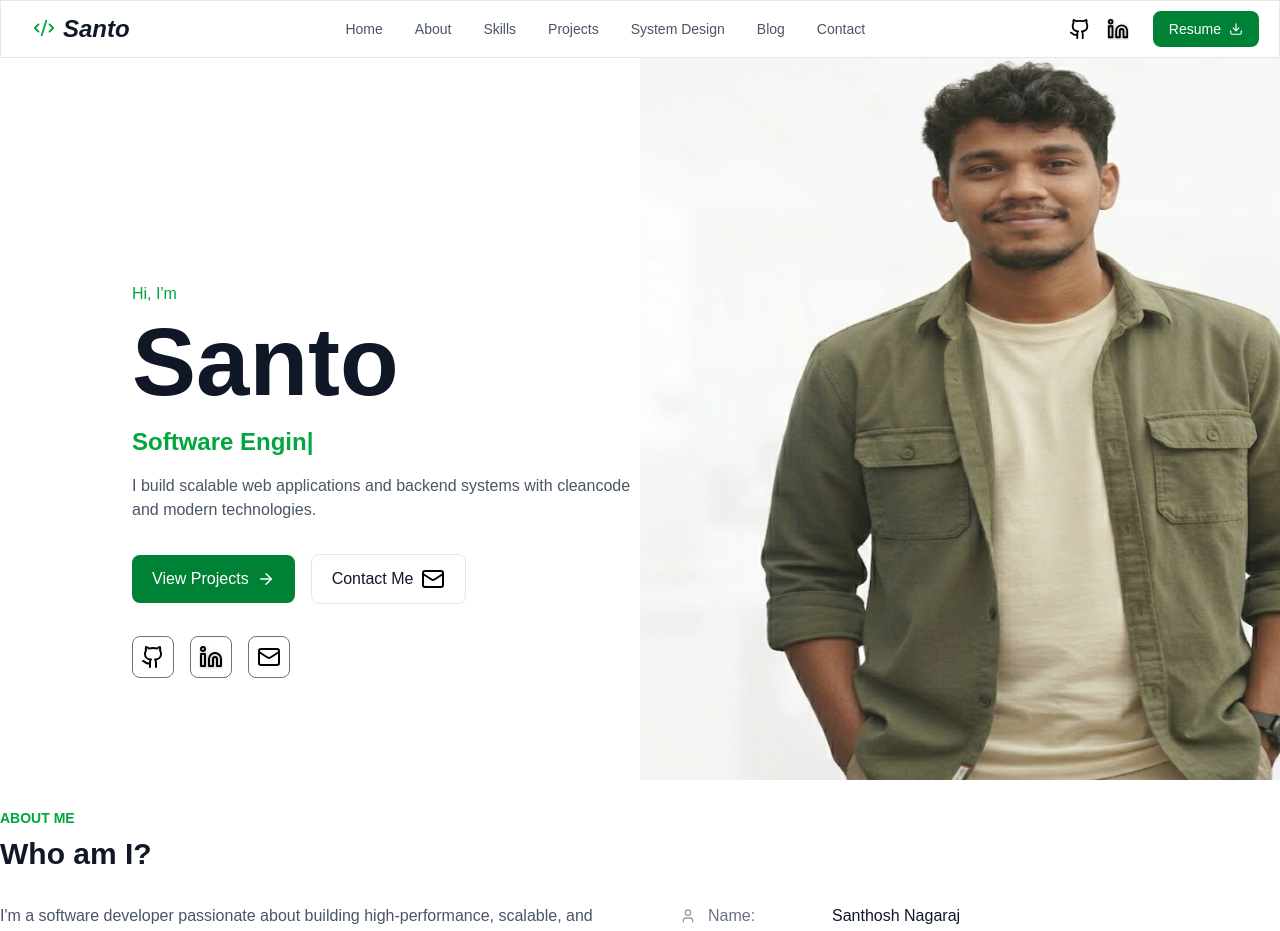
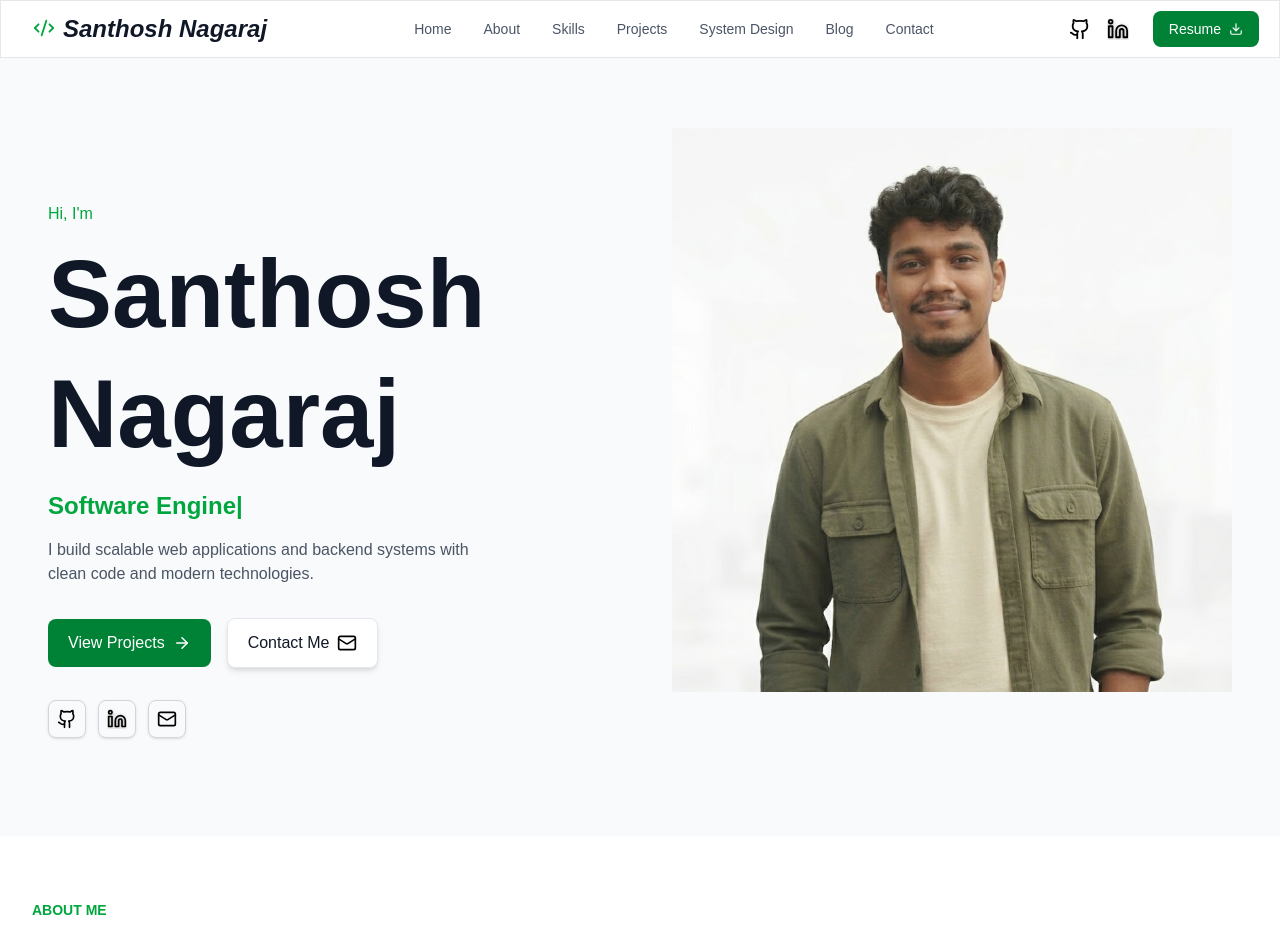
Before and after one commit to santhoshnagaraj-info/My-Portfolio, a Next.js app: page / in a window 1280 px wide. Shown: the top 931 px of the page. Built offline with nearby package versions, Linux system fonts and the light colour scheme.

Commit message:
Alignment issues solved in the Hero and About page.

```diff
--- a/src/components/About.tsx
+++ b/src/components/About.tsx
@@ -6,20 +6,20 @@ const iconMap = { user: User, "map-pin": MapPin, briefcase: Briefcase, mail: Mai
 export default function About() {
   return (
     <section id="about" className="bg-white">
-      <div className="max-w-7xl mx-auto -px-5 py-10">
+      <div className="max-w-7xl mx-auto px-4 sm:px-6 lg:px-8 py-10 sm:py-14 lg:py-16">
         <p className="text-green-600 font-semibold text-sm mb-2">ABOUT ME</p>
-        <h2 className="text-3xl font-bold text-gray-900 mb-8">Who am I?</h2>
+        <h2 className="text-2xl sm:text-3xl lg:text-4xl font-bold text-gray-900 mb-8">Who am I?</h2>
 
-        <div className="grid md:grid-cols-2 gap-20">
+        <div className="grid grid-cols-1 md:grid-cols-2 sm:gap-10 lg:gap-20">
           <div>
-            <p className="text-gray-600 mb-6">
+            <p className="text-gray-600 text-sm sm:text-base mb-6">
               I'm a software developer passionate about building
               high-performance, scalable, and user-friendly applications. I
               enjoy solving complex problems, designing clean architectures,
               and continuously learning new technologies.
             </p>
 
-            <div className="flex flex-wrap gap-3">
+            <div className="flex flex-wrap gap-2 sm:gap-3">
               {aboutTagsData.map((tag) => {
                 const Icon = iconMap[tag.icon as keyof typeof iconMap];
                 return (
@@ -35,14 +35,14 @@ export default function About() {
             </div>
           </div>
 
-          <div className="space-y-4">
+          <div className="space-y-3 sm:space-y-4">
             {aboutInfoData.map((info) => {
               const Icon = iconMap[info.icon as keyof typeof iconMap];
               return (
-                <div key={info.id} className="flex items-center gap-3">
-                  <Icon size={16} className="text-gray-400" />
-                  <span className="text-gray-500 w-28">{info.label}</span>
-                  <span className={info.highlight ? "text-green-600 font-medium" : "text-gray-900 font-medium"}>
+                <div key={info.id} className="flex items-start sm:items-center gap-3 min-w-0">
+                  <Icon size={16} className="text-gray-400 mt-0.5 sm:mt-0 shrink-0" />
+                  <span className="text-gray-500 lg:text-sm sm:text-xs w-24 sm:w-28 shrink-0">{info.label}</span>
+                  <span className={`lg:text-sm sm:text-xs font-medium ${info.highlight ? "text-green-600" : "text-gray-500"}`}>
                     {info.value}
                   </span>
                 </div>
--- a/src/components/Header.tsx
+++ b/src/components/Header.tsx
@@ -14,7 +14,7 @@ export default function Header() {
           className="flex items-left gap-2 p-3 sm:text-2xl font-bold italic text-gray-900"
         >
           <Code2 className="text-green-600 mt-1" size={22} />
-          Santo
+          Santhosh Nagaraj
         </Link>
 
         {/* MIDDLE: NAV (hidden on mobile) */}
@@ -67,7 +67,7 @@ export default function Header() {
             href="/resume.pdf"
             className="flex items-center justify-center rounded-lg bg-green-700 p-2 text-white hover:bg-green-800 transition md:hidden"
           >
-            <Download size={18} />
+            <Download size={14} />
           </Link>
 
         </div>
--- a/src/components/Hero.tsx
+++ b/src/components/Hero.tsx
@@ -3,78 +3,81 @@ import Link from "next/link";
 import { ArrowRight } from "lucide-react";
 import TextType from "@/utils/TextType";
 
-
 export default function Hero() {
   return (
-    <section id="home" className="w-auto h-full bg-gray-70 flex items-center mt-25 -mb-15">
-      <div className="max-w-auto w-full lg:px-15 px-8 justify-between mb-12">
+    <section id="home" className="w-full bg-gray-50 min-h-screen flex items-center">
+      <div className="max-w-7xl w-full mx-auto px-4 sm:px-6 lg:px-12 py-16 pt-24 pb-10 sm:pt-28 sm:pb-14 lg:pt-32 lg:pb-6">
 
-        <div className="grid items-center gap-15 md:grid-cols-2 ml-13">
+        <div className="grid grid-cols-1 md:grid-cols-2 gap-10 lg:gap-16 items-center">
 
-          <div className="pl-5">
-            <p className="mb-2 font-extralight text-green-600 mt-20 text-base">Hi, I'm</p>
-            <h1 className="mb-4 font-extrabold text-gray-900 text-8xl">Santo</h1>
-            <h2 className="mb-4 text-2xl font-semibold"><TextType/></h2>
-            <p className="mb-8 text-gray-600 text-base">I build scalable web applications and backend systems with cleancode and modern technologies.</p>
+          {/* Left */}
+          <div className="flex flex-col order-2 md:order-1">
+            <p className="mb-2 font-light text-green-600 text-sm sm:text-base">Hi, I'm</p>
+            <h1 className="mb-4 font-extrabold text-gray-900 text-4xl sm:text-6xl lg:text-7xl xl:text-8xl leading-tight">
+              Santhosh Nagaraj
+            </h1>
+            <h2 className="mb-4 text-lg sm:text-xl lg:text-2xl font-semibold">
+              <TextType />
+            </h2>
+            <p className="mb-8 text-gray-600 text-sm sm:text-base max-w-md">
+              I build scalable web applications and backend systems with clean
+              code and modern technologies.
+            </p>
 
-
-            <div className="mb-8 flex items-center gap-4 sm:text-sm lg:text-base">
+            <div className="mb-8 flex flex-wrap items-center gap-3 sm:gap-4">
               <Link
-                href="#projects" className="flex items-center gap-2 rounded-lg bg-green-700 px-5 py-3 font-medium text-white transition-colors hover:text-black">View Projects
-                <ArrowRight size={18} />
+                href="#projects"
+                className="flex items-center gap-2 rounded-lg bg-green-700 px-4 sm:px-5 py-2.5 sm:py-3 text-sm sm:text-base font-medium text-white hover:bg-green-800 transition-colors"
+              >
+                View Projects <ArrowRight size={18} />
               </Link>
-
               <Link
-                href="#contact" className="flex items-center gap-2 rounded-lg border border-gray-200 bg-white px-5 py-3 font-medium text-gray-900 transition-colors hover:bg-gray-100">Contact Me
-                <Image src="/icons/mail.svg" alt="Email" width={24} height={24}/>
+                href="#contact"
+                className="flex items-center gap-2 rounded-lg border border-gray-200 bg-white px-4 sm:px-5 py-2.5 sm:py-3 text-sm sm:text-base font-medium text-gray-900 hover:bg-gray-100 shadow-md hover:shadow-lg transition-shadow"
+              >
+                Contact Me
+                <Image src="/icons/mail.svg" alt="Email" width={20} height={20} />
               </Link>
             </div>
 
-
-            <div className="flex items-center gap-4">
+            <div className="flex items-center gap-3">
               <Link
                 href="https://github.com/santhoshnagaraj-info"
                 target="_blank"
                 rel="noopener noreferrer"
-                className="p-2 border border-gray-500 rounded-lg"
+                className="p-2 border border-gray-300 rounded-lg shadow-sm hover:shadow-md hover:border-green-500 transition-all"
               >
-                <Image
-                  src="/icons/github.svg"
-                  alt="GitHub"
-                  width={24}
-                  height={24}
-                />
+                <Image src="/icons/github.svg" alt="GitHub" width={20} height={20} />
               </Link>
-
               <Link
                 href="https://www.linkedin.com/in/santhoshnagaraj-info/"
                 target="_blank"
                 rel="noopener noreferrer"
-                className="p-2 border border-gray-500 rounded-lg"
+                className="p-2 border border-gray-300 rounded-lg shadow-sm hover:shadow-md hover:border-green-500 transition-all"
               >
-                <Image
-                  src="/icons/Linkedin.svg"
-                  alt="LinkedIn"
-                  width={24}
-                  height={24}
-                />
+                <Image src="/icons/Linkedin.svg" alt="LinkedIn" width={20} height={20} />
               </Link>
-
-              <Link href="mailto:santhoshnagaraj.info@gmail.com" className="p-2 border border-gray-500 rounded-lg">
-                <Image
-                  src="/icons/mail.svg"
-                  alt="Email"
-                  width={24}
-                  height={24}
-                />
+              <Link
+                href="mailto:santhoshnagaraj.info@gmail.com"
+                className="p-2 border border-gray-300 rounded-lg shadow-sm hover:shadow-md hover:border-green-500 transition-all"
+              >
+                <Image src="/icons/mail.svg" alt="Email" width={20} height={20} />
               </Link>
             </div>
           </div>
 
-          <div className="relative sm:w-40 sm:h-45 lg:w-201 lg:h-190 flex items-center justify-center overflow-hidden lg:-ml-14 lg:-mt-20 opacity-90">
-            <Image src="/images/hero-page-picture.jpg" alt="Santo - Software Engineer" fill priority className="w-full h-full"/></div>
+          {/* Right - Image */}
+          <div className="relative order-1 md:order-2 w-full h-64 sm:h-80 md:h-180 lg:h-171 rounded-2xl opacity-90">
+            <Image
+              src="/images/hero-page-picture.jpg"
+              alt="Santo - Software Engineer"
+              fill
+              priority
+              className="object-cover object-top pb-30"
+            />
           </div>
 
+        </div>
       </div>
     </section>
   );
--- a/src/components/Projects.tsx
+++ b/src/components/Projects.tsx
@@ -7,8 +7,8 @@ import { projectsData } from "@/data/projects";
 export default function Projects() {
   return (
     <section id="projects" className="bg-white">
-      <div className="max-w-7xl mx-auto px-6 py-16">
-        <div className="flex items-center justify-between mb-8">
+      <div className="max-w-7xl mx-auto px-4 py-12">
+        <div className="flex justify-between justify-items-center mb-8">
           <div>
             <p className="text-green-600 font-semibold text-sm mb-2">FEATURED PROJECTS</p>
             <h2 className="text-3xl font-bold text-gray-900">Some things I've built</h2>
--- a/src/components/Skills.tsx
+++ b/src/components/Skills.tsx
@@ -5,7 +5,7 @@ const iconMap = { monitor: Monitor, server: Server, database: Database, cloud: C
 
 export default function Skills() {
   return (
-    <section id="skills" className="bg-gray-50">
+    <section id="skills" className="bg-gray-50 m-2 -px-2">
       <div className="max-w-7xl mx-auto px-6 py-16">
         <p className="text-green-600 font-semibold text-sm mb-2">SKILLS</p>
         <h2 className="text-3xl font-bold text-gray-900 mb-8">
```
